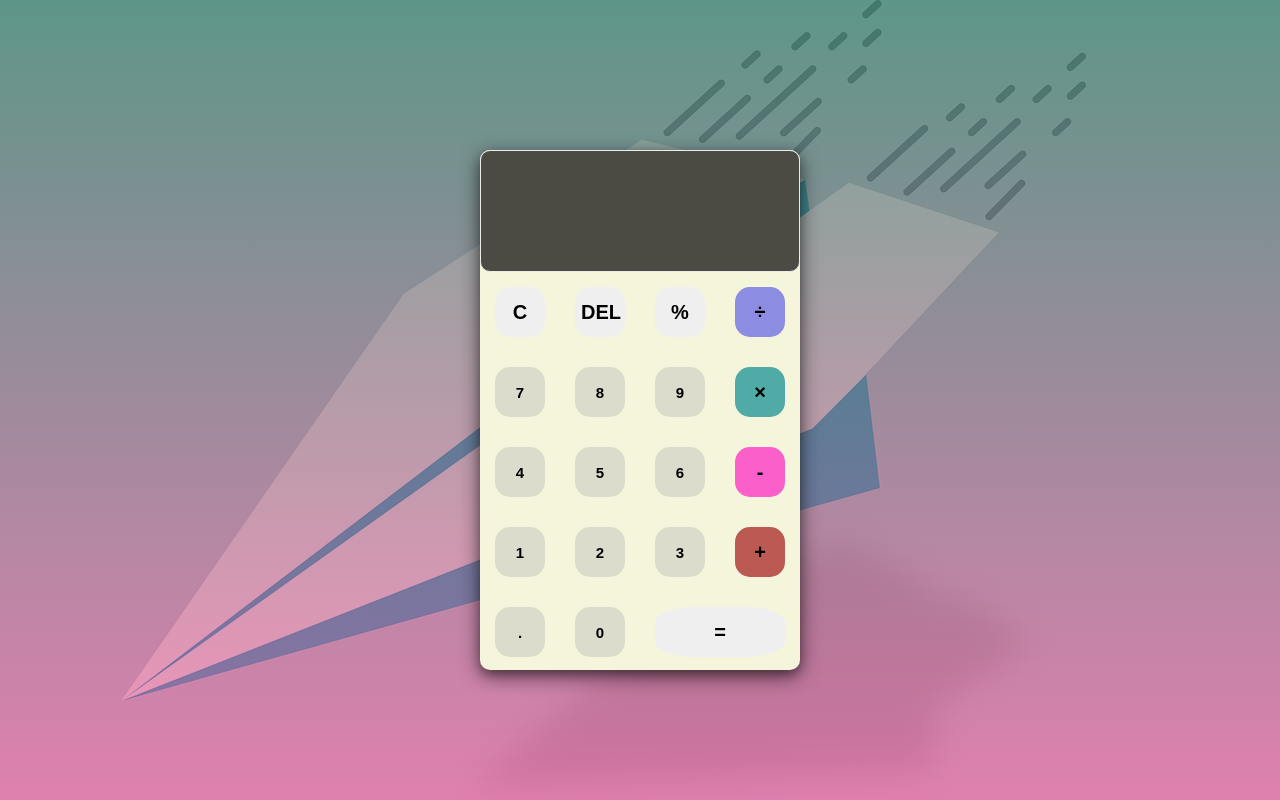
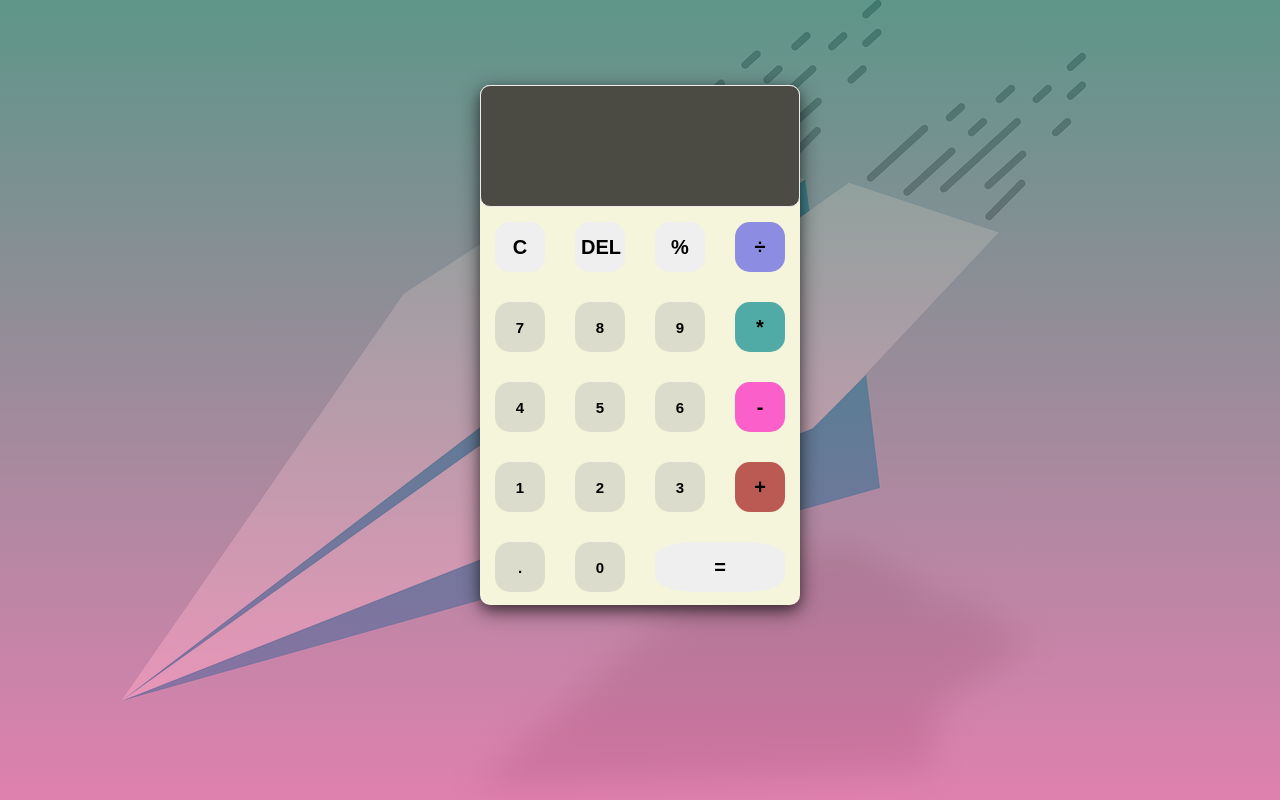
Before and after one commit to peterito/calculatorApp, a plain HTML site: page index.html in a window 1280 px wide. Drawn offline with Linux system fonts and the light colour scheme.

Commit message:
made adjustment

```diff
--- a/index.html
+++ b/index.html
@@ -30,7 +30,7 @@
           <button class="number" number-btn>7</button>
           <button class="number" number-btn>8</button>
           <button class="number" number-btn>9</button>
-          <button class="operator" operation-btn>&times;</button>
+          <button class="operator" operation-btn>*</button>
           <button class="number" number-btn>4</button>
           <button class="number" number-btn>5</button>
           <button class="number" number-btn>6</button>
--- a/script.js
+++ b/script.js
@@ -80,6 +80,8 @@ class Calculator {
     this.getDisplayNumber(this.typingOperation);
     if (this.operation != null) {
       this.numberTyped.innerText = `${this.typedOperation} ${this.operation}`;
+    } else {
+      this.numberTyped.innerText = "";
     }
   }
 }
--- a/style.css
+++ b/style.css
@@ -21,7 +21,7 @@ body {
   height: 520px;
   background-color: beige;
   margin: 0 auto;
-  margin-top: 150px;
+  margin-top: 85px;
   position: relative;
   border-radius: 10px;
   box-shadow: 0 4px 8px 0 rgba(0, 0, 0, 0.2), 0 6px 20px 0 rgba(0, 0, 0, 0.616);
```
